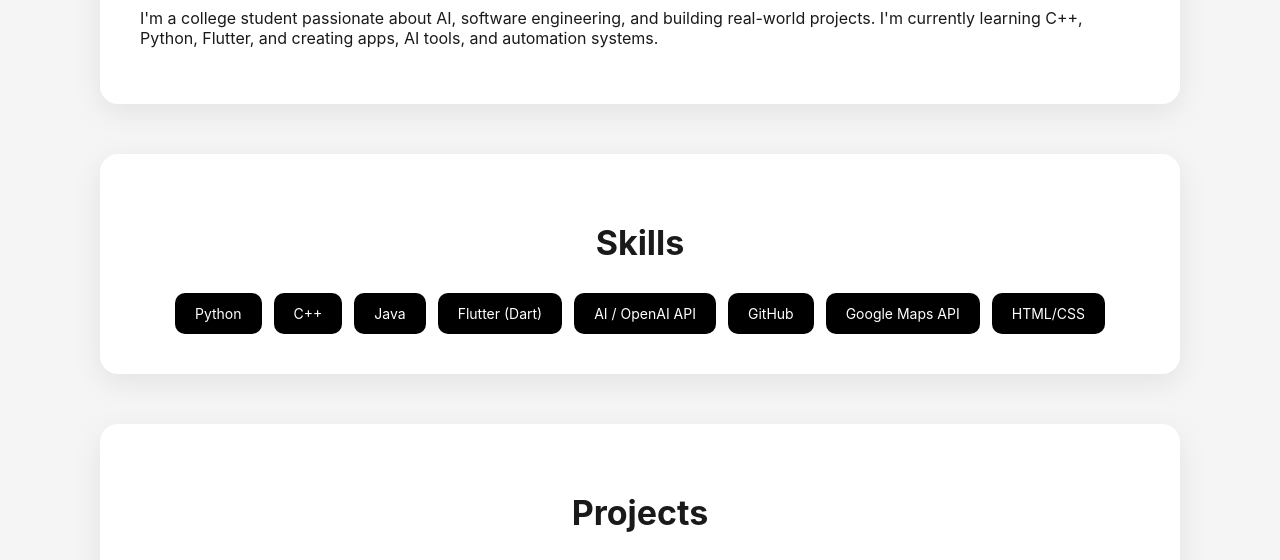
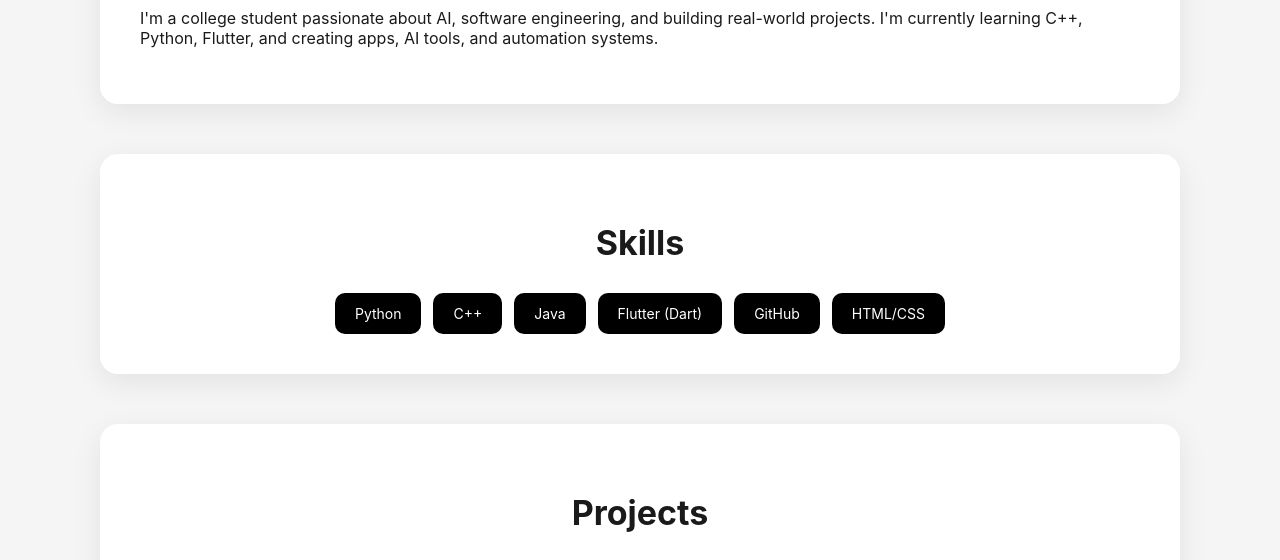
Before and after one commit to Malaamiri11/my-portfolio, a plain HTML site: page index.html in a window 1280 px wide. Shown: the part 493-1053 px from the top of the page. Drawn offline with Linux system fonts and the light colour scheme.

Commit message:
Add files via upload

```diff
--- a/index.html
+++ b/index.html
@@ -168,9 +168,7 @@
     <span class="skill">C++</span>
     <span class="skill">Java</span>
     <span class="skill">Flutter (Dart)</span>
-    <span class="skill">AI / OpenAI API</span>
     <span class="skill">GitHub</span>
-    <span class="skill">Google Maps API</span>
     <span class="skill">HTML/CSS</span>
   </div>
 </section>
```
